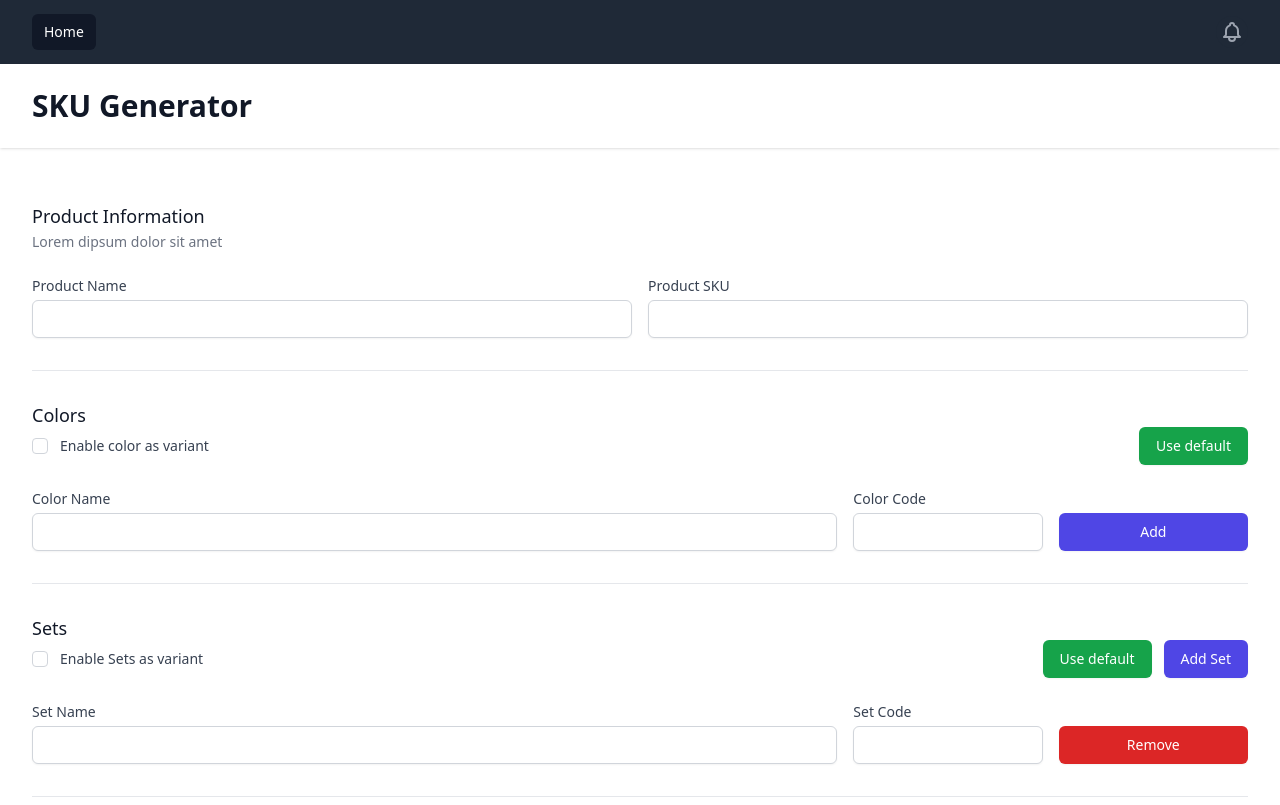
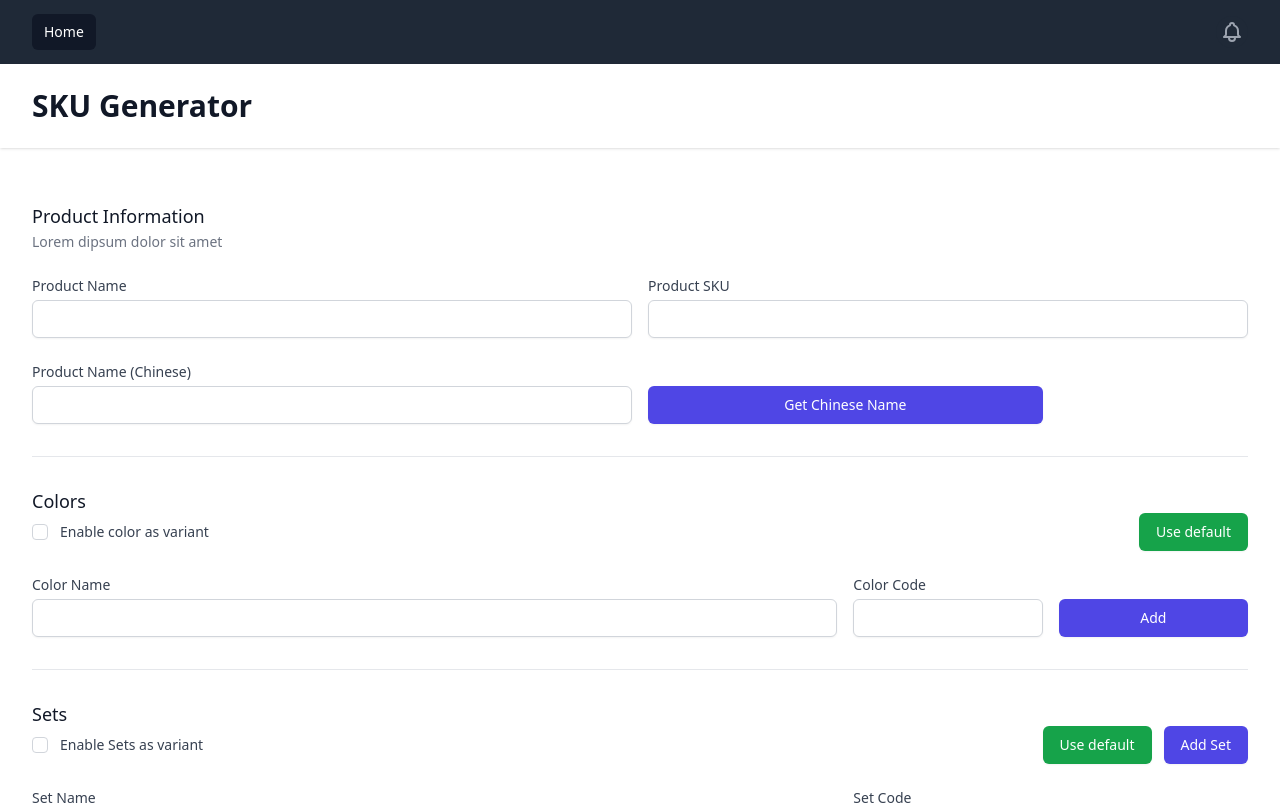
Before and after one commit to upatra/sku-generator, a Next.js app: page / in a window 1280 px wide. Shown: the top 805 px of the page. Built offline with nearby package versions, Linux system fonts and the light colour scheme.

Commit message:
chore: add google translation api

```diff
--- a/pages/index.tsx
+++ b/pages/index.tsx
@@ -1,6 +1,7 @@
 import Badge from '@/components/badge'
 import Layout from '@/components/layout'
 import { COLOR, SET, getDefaultColors } from '@/lib/default'
+import axios from 'axios'
 import React, { useState } from 'react'
 
 export default function Page() {
@@ -8,6 +9,28 @@ export default function Page() {
   const [colors, setColors]: [COLOR[], any] = React.useState([])
   // const [sets, setSets]: [SET[], any] = React.useState([])
   // const [sizes, setSizes]: [[], any] = React.useState([])
+  const getChineseName = async (event: any) => {
+    console.log(
+      process.env.NEXT_PUBLIC_GOOGLE_TRANSLATION_API,
+      process.env.NEXT_PUBLIC_GOOGLE_API_KEY
+    )
+
+    axios
+      .post(process.env.NEXT_PUBLIC_GOOGLE_TRANSLATION_API as string, null, {
+        params: {
+          q: 'Product',
+          source: 'en',
+          target: 'zh',
+          key: process.env.NEXT_PUBLIC_GOOGLE_API_KEY as string,
+        },
+      })
+      .then(function (response) {
+        console.log(response.data.data.translations[0].translatedText)
+      })
+      .catch(function (error) {
+        console.log(error)
+      })
+  }
 
   const handleSubmit = async (event: any) => {
     event.preventDefault()
@@ -90,6 +113,33 @@ export default function Page() {
                     className="shadow-sm focus:ring-indigo-500 focus:border-indigo-500 block w-full sm:text-sm border-gray-300 rounded-md"
                   />
                 </div>
+              </div>
+            </div>
+            <div className="mt-6 grid grid-cols-1 gap-y-6 gap-x-4 sm:grid-cols-6">
+              <div className="sm:col-span-3">
+                <label
+                  htmlFor="product-name"
+                  className="block text-sm font-medium text-gray-700"
+                >
+                  Product Name (Chinese)
+                </label>
+                <div className="mt-1">
+                  <input
+                    type="text"
+                    name="productNameChinese"
+                    id="product-name-cn"
+                    className="shadow-sm focus:ring-indigo-500 focus:border-indigo-500 block w-full sm:text-sm border-gray-300 rounded-md"
+                  />
+                </div>
+              </div>
+              <div className="sm:col-span-2">
+                <button
+                  type="button"
+                  className="mt-6 mt-1 w-full justify-center py-2 px-4 border border-transparent shadow-sm text-sm font-medium rounded-md text-white bg-indigo-600 hover:bg-indigo-700 focus:outline-none focus:ring-2 focus:ring-offset-2 focus:ring-indigo-500"
+                  onClick={getChineseName}
+                >
+                  Get Chinese Name
+                </button>
               </div>
             </div>
           </div>
```
Also changed, not shown: 1 other file (tests, documents, lock files or other folders).
